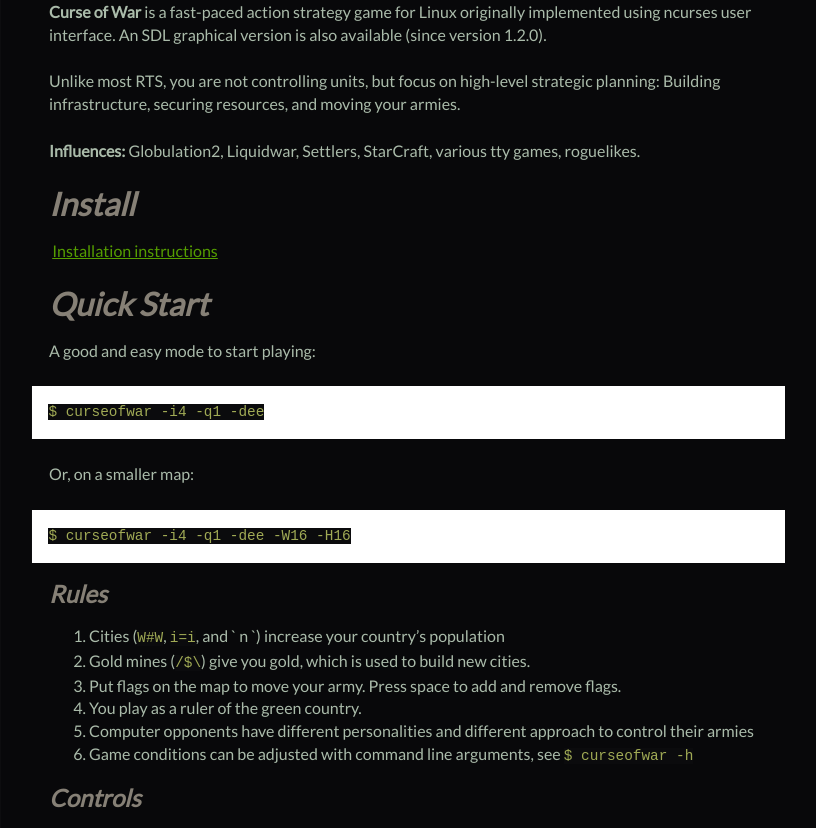
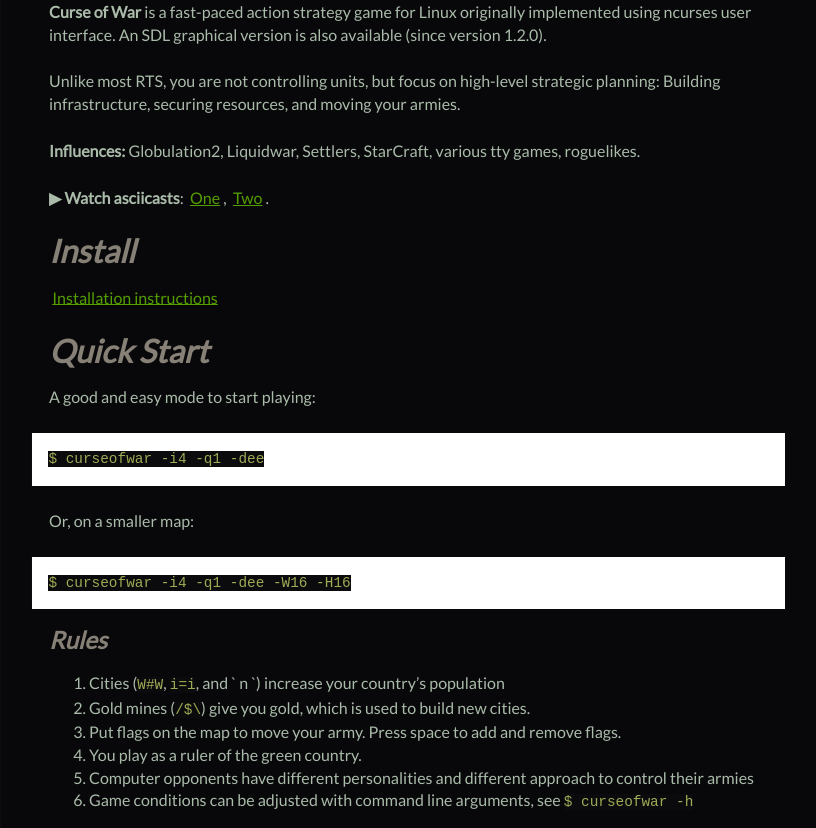
Before and after one commit to a-nikolaev/curseofwar, a Jekyll site: the page built from index.markdown, in a window 1280 px wide and 900 px high, scrolled down 1912 px, cut to the strip 72-900 px from the top of the window. Shown: the whole strip, without its empty margins (231-1047 px from the left). Built offline with Jekyll 4.4.1, drawn with Linux system fonts in a browser that asks for light colours; Markdown is read by kramdown in place of the engine named in the settings.

Commit message:
added two links to asciicasts

```diff
--- a/index.markdown
+++ b/index.markdown
@@ -18,6 +18,8 @@
 and moving your armies.
 
 **Influences:** Globulation2, Liquidwar, Settlers, StarCraft, various tty games, roguelikes.
+
+**&#9654; Watch asciicasts**: [One](http://ascii.io/a/4950), [Two](http://ascii.io/a/4951).
 
 <!--
 ## Videos
```
